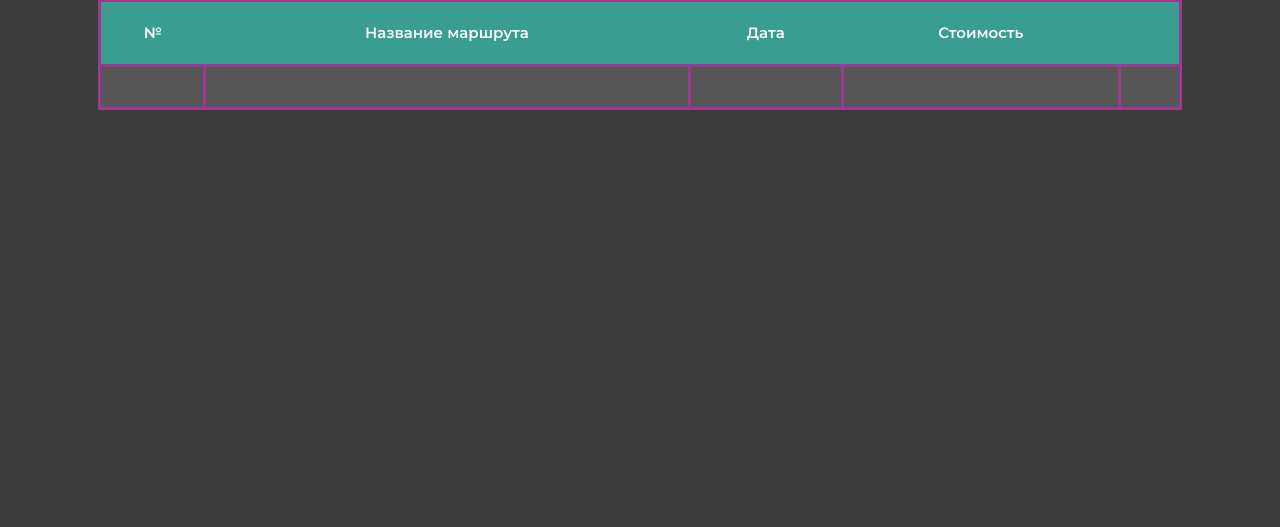
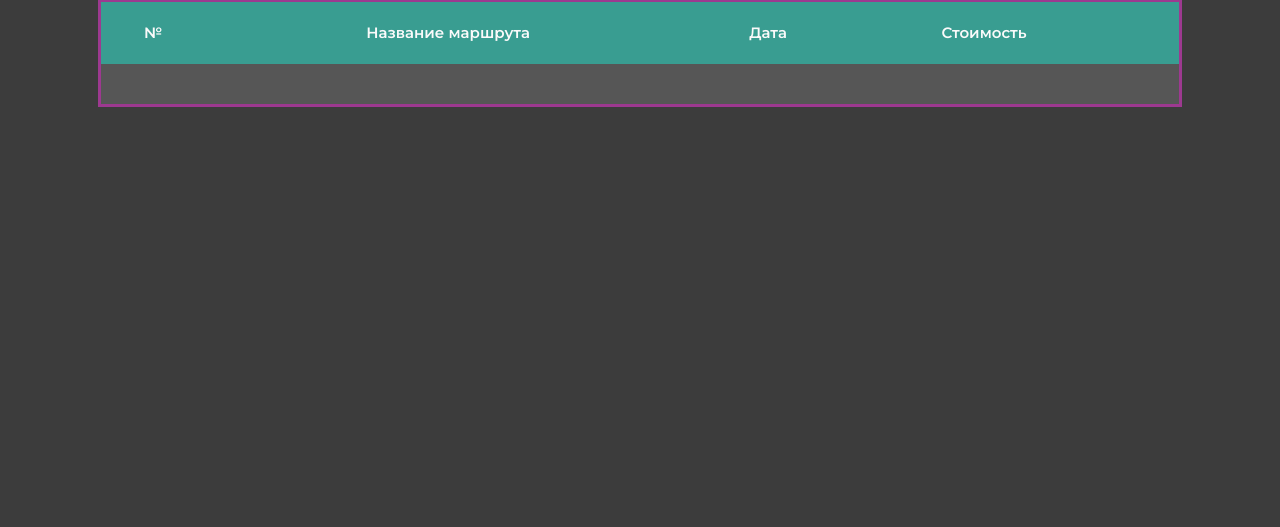
Before and after one commit to EgorPvv/231-365-web-dev-exam-Perevozchikov_egor, a plain HTML site: page personal-account.html in a window 1280 px wide. Shown: the part 273-800 px from the top of the page. Drawn offline with nearby package versions, Linux system fonts and the light colour scheme.

Commit message:
Update style.css
• некоторые изменения классов для корректного отображения таблиц

```diff
--- a/style.css
+++ b/style.css
@@ -179,7 +179,7 @@ td{
     line-height: 20%;
 }
 
-.applications-table-cell{
+.table-cell{
     border: 3px solid #9d3990;
 }
 
```
